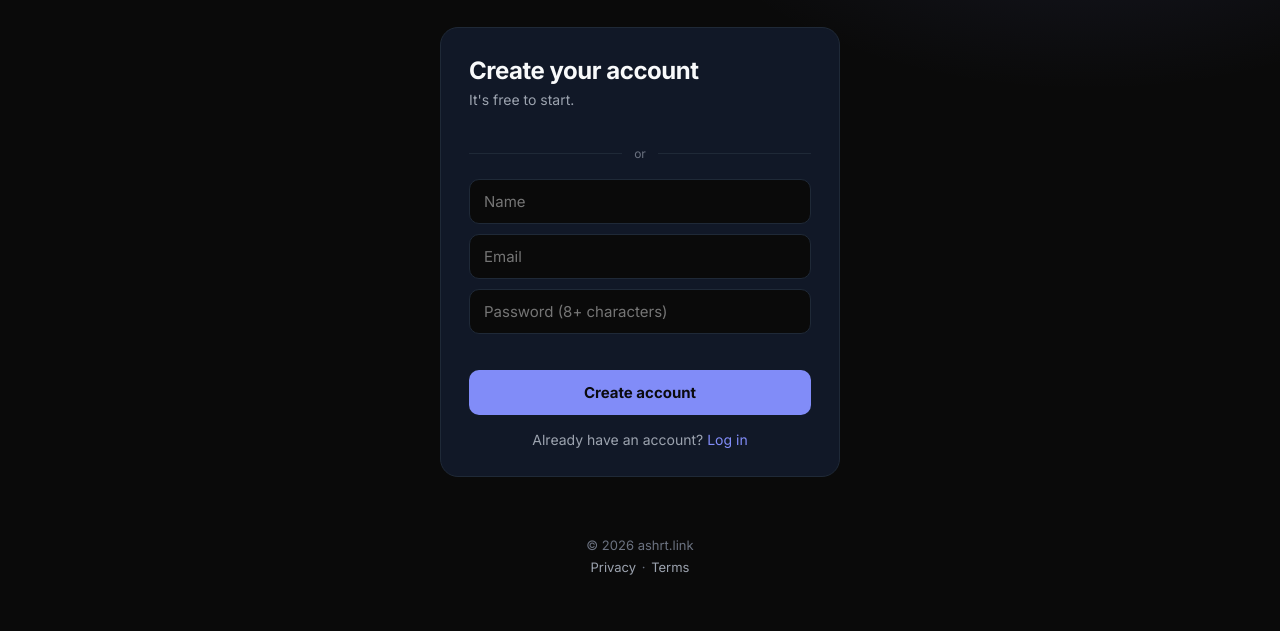
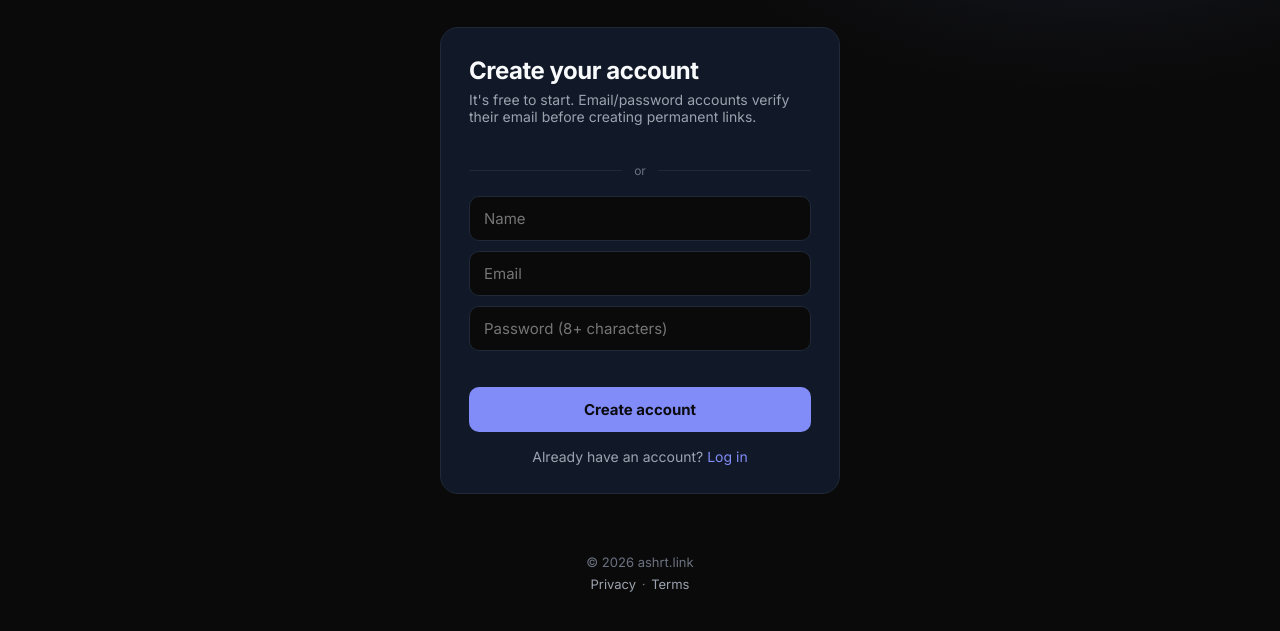
Before and after one commit to golfsum/ashrt.link, a website: page public/signup.html in a window 1280 px wide. Shown: the part 73-704 px from the top of the page. Drawn offline with Linux system fonts and the light colour scheme.

Commit message:
Explain email verification on signup

```diff
--- a/public/signup.html
+++ b/public/signup.html
@@ -25,7 +25,7 @@
 
       <div class="auth-card">
         <h1 id="title">Create your account</h1>
-        <p class="auth-sub" id="subtitle">It's free to start.</p>
+        <p class="auth-sub" id="subtitle">It's free to start. Email/password accounts verify their email before creating permanent links.</p>
 
         <div id="oauth" class="oauth"></div>
         <div id="divider" class="divider"><span>or</span></div>
```
